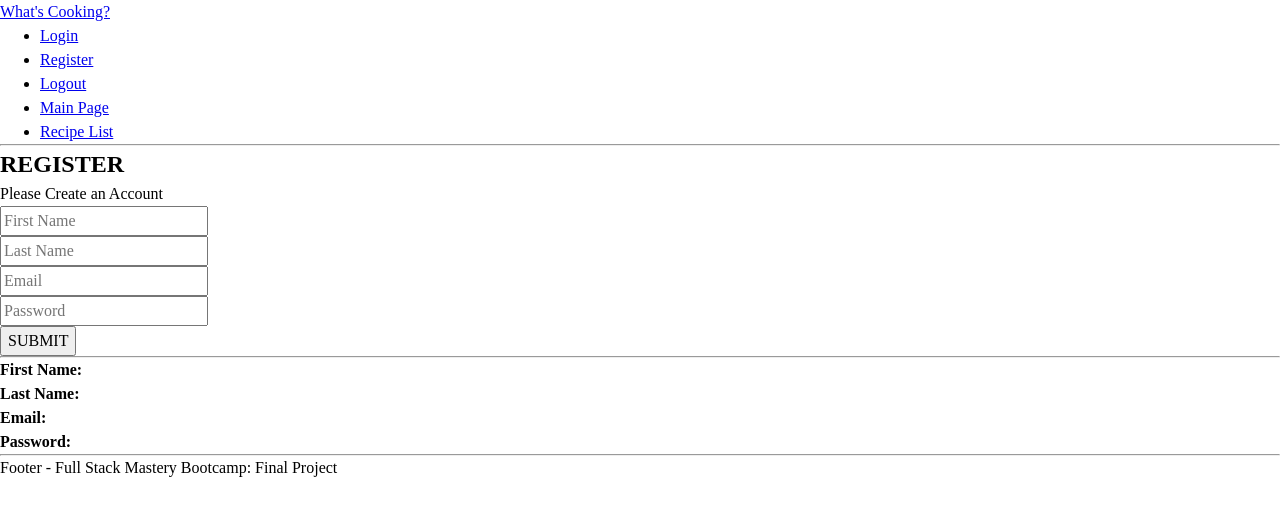
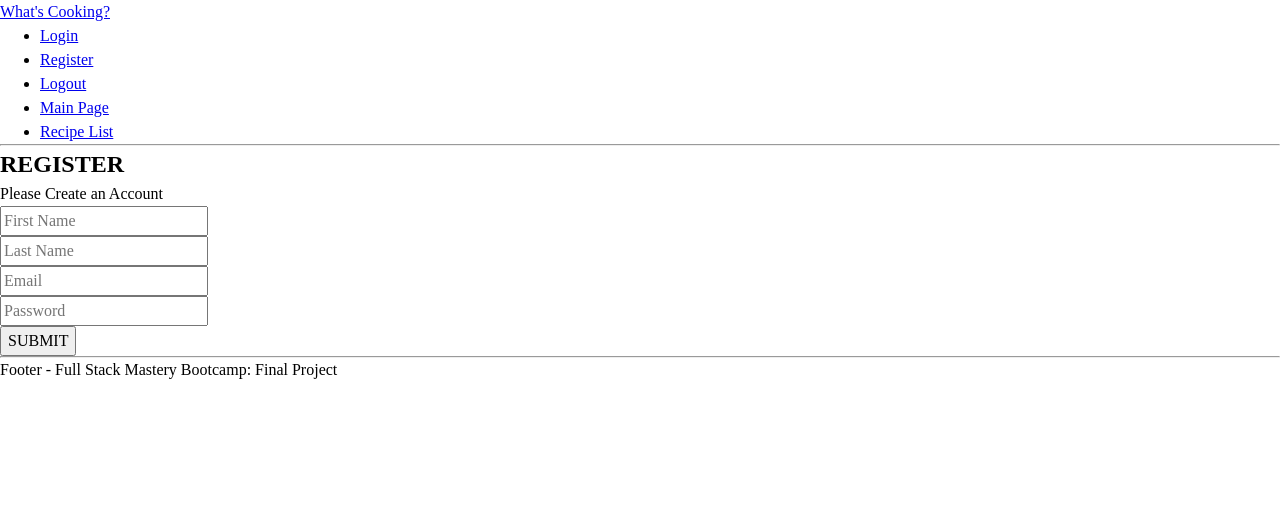
Before and after one commit to pszponder/fsm-final-project-recipe-app, a React (Create React App) app in the folder frontend/: page /register in a window 1280 px wide. Shown: the top 516 px of the page. Built offline with nearby package versions, Linux system fonts and the light colour scheme.

Commit message:
Add error validation and login redirect
* User is redirected to login page on successful registration
* If registration is unsuccessful, user is prompted with an error message

```diff
--- a/frontend/src/pages/Register.jsx
+++ b/frontend/src/pages/Register.jsx
@@ -1,4 +1,5 @@
 import React, { useState, useEffect } from 'react';
+import { Navigate } from 'react-router-dom';
 import axios from '../api/axios';
 
 function Register() {
@@ -10,16 +11,27 @@ function Register() {
     password: '',
   });
 
+  const [registerError, setRegisterError] = useState(false);
+  const [registerSuccess, setRegisterSuccess] = useState(false);
+
+  // Change registerSuccess back to false on component unmount
+  useEffect(() => {
+    return () => {
+      setRegisterSuccess(false);
+    };
+  }, []);
+
   // Since we will be using axios to send asynchronous events
   //  to the backend, add the async keyword to handleSubmit
   const handleSubmit = async (event) => {
     event.preventDefault();
     try {
-      const response = await axios.post('/api/auth/register', registerData);
-      // TODO: DO SOMETHING WITH RESPONSE
-      console.log(response.data);
+      await axios.post('/api/auth/register', registerData);
+      setRegisterError(false);
+      setRegisterSuccess(true);
     } catch (error) {
       console.log(error);
+      setRegisterError(true);
     }
   };
 
@@ -31,6 +43,10 @@ function Register() {
   };
 
   return (
+    <>
+      {registerSuccess ? (
+        <Navigate to="/login" />
+      ) : (
         <div>
           {/* HEADER SECTION */}
           <section>
@@ -85,25 +101,14 @@ function Register() {
               </div>
             </form>
           </section>
-      {/* TEST FIELD */}
+        </div>
+      )}
       <section>
-        <hr />
-        <div>
-          <h4>
-            First Name: <span>{registerData.firstName}</span>
-          </h4>
-          <h4>
-            Last Name: <span>{registerData.lastName}</span>
-          </h4>
-          <h4>
-            Email: <span>{registerData.email}</span>
-          </h4>
-          <h4>
-            Password: <span>{registerData.password}</span>
-          </h4>
-        </div>
+        {registerError ? (
+          <h2>Please enter the correct register information</h2>
+        ) : null}
       </section>
-    </div>
+    </>
   );
 }
 
```
Lines whose indentation alone changed are shown as unchanged.
